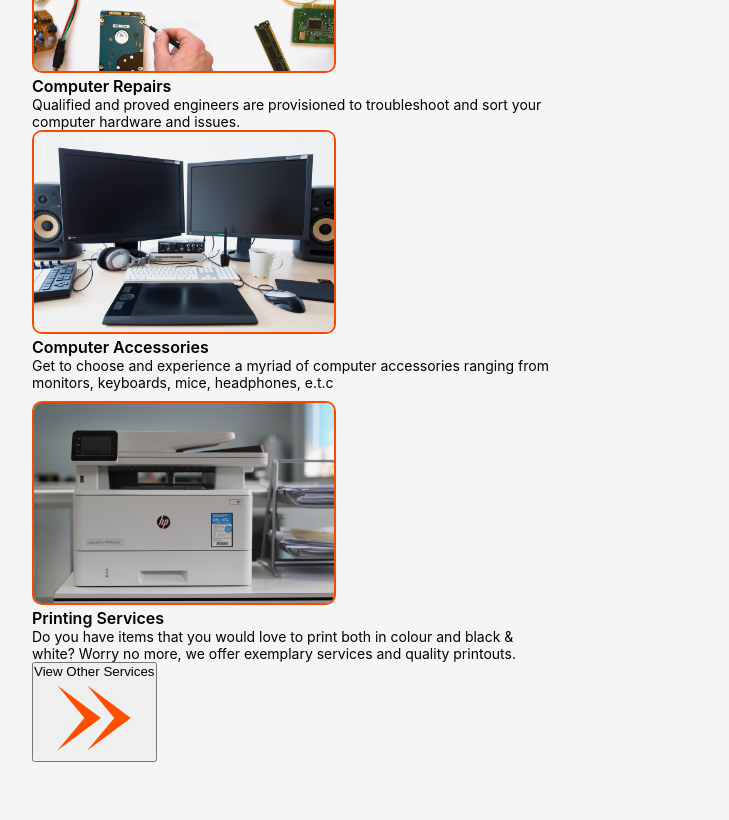
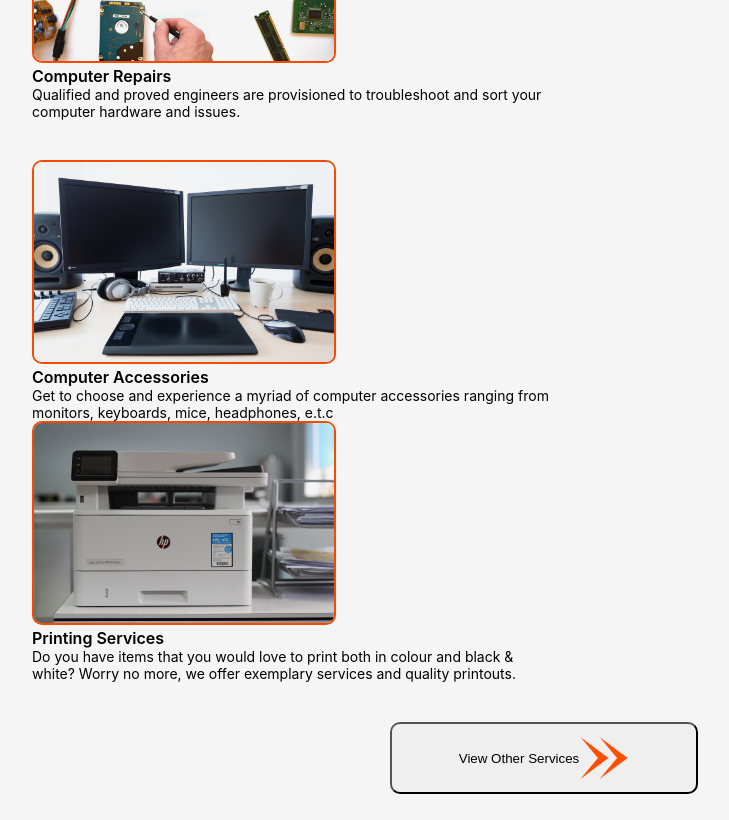
Before and after one commit to SandeSydney/tech_shop, a React (Create React App) app: page / in a window 1280 px wide. Shown: the part 660-1480 px from the top of the page, without its empty margins (96-825 px from the left). Before the commit the page ends 1448 px from the top, so only its background shows below. Built offline with nearby package versions, Linux system fonts and the light colour scheme; the HTML template or start-up script is replaced by a standard one.

Commit message:
Styled Navigation and Button

```diff
--- a/src/App.css
+++ b/src/App.css
@@ -6,6 +6,11 @@
 body {
   font-family: 'Inter', 'Courier New', Courier, monospace;
   background: #F5F5F5;
+}
+
+button{
+  border-style: solid 1px;
+  border-radius: 10px;
 }
 
 .navbar {
@@ -61,10 +66,17 @@ body {
   color: #FF4E00;
 }
 
+.main-intro-section {
+  min-width: 100%;
+  display: flex;
+  flex-direction: column;
+  gap: 40px;
+}
+
 .intro-sections {
   display: flex;
   flex-wrap: wrap;
-  gap: 10px;
+  justify-content: space-between;
 }
 
 .sections {
@@ -92,3 +104,19 @@ body {
   font-size: 14px;
   line-height: 17px;
 }
+
+.view-other {
+  text-align: center;
+}
+
+.view {
+  width: 304px;
+  height: 68px;
+  display: flex;
+  justify-content: center;
+  align-items: center;
+}
+
+.view img{
+  max-width: 50px;
+}
```
